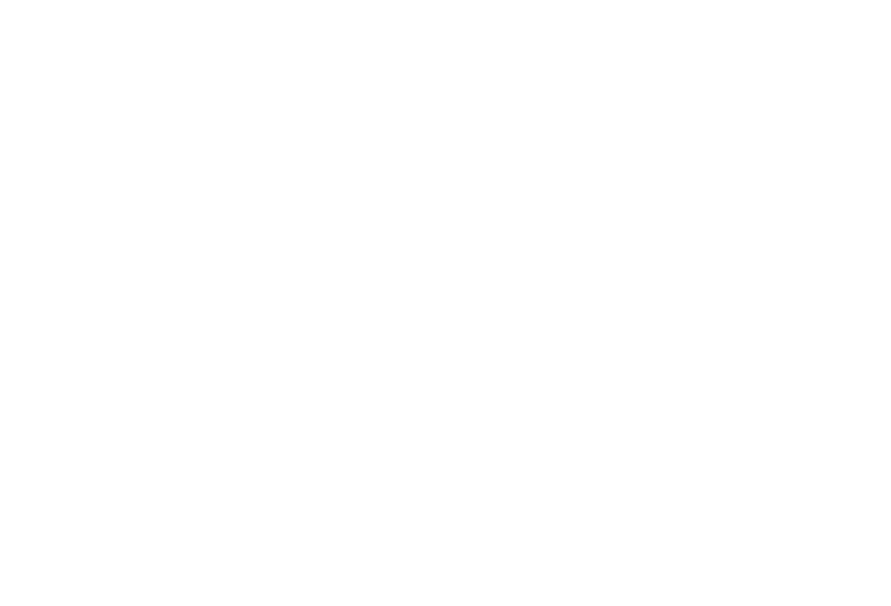
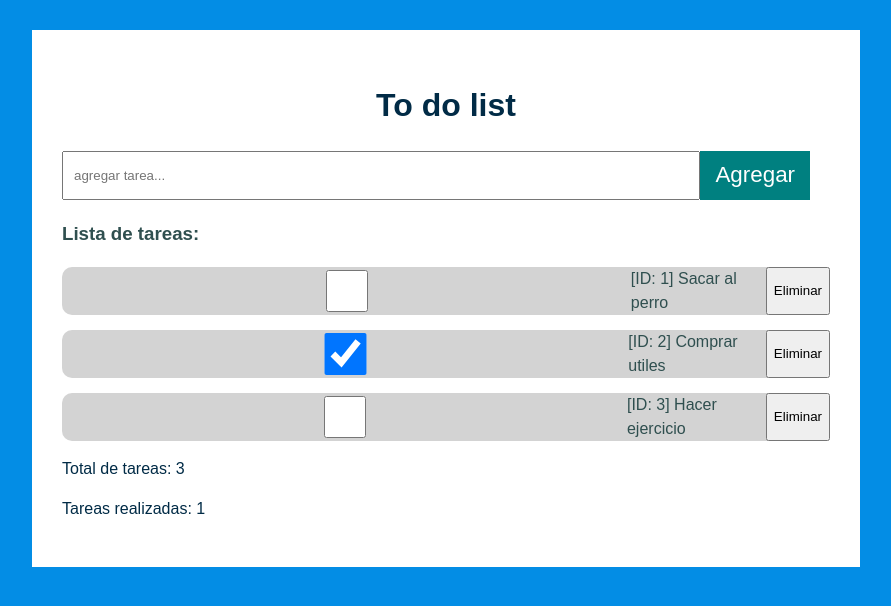
Before and after one commit to CaroFloVal/desafio_toDoList, a plain HTML site: page index.html in a window 1280 px wide. Shown: the whole page, without its empty margins (194-1085 px from the left). Drawn offline with Linux system fonts and the light colour scheme.

Commit message:
funciones

```diff
--- /dev/null
+++ b/assets/css/style.css
@@ -0,0 +1,83 @@
+body {
+    margin: 0;
+    padding: 0;
+    font-size: 16px;
+    font-family: Arial, Helvetica, sans-serif;
+    line-height: 1.5;
+    background-color: #038DE5;
+    color: white;
+  }
+
+  h1 {
+    text-align: center;
+    color: #012B46;
+  }
+
+  .container {
+    margin-top: 30px;
+    margin-bottom: 30px;
+    width: 60%;
+    margin-left: auto;
+    margin-right: auto;
+    background-color: white;
+    padding: 30px;
+  }
+
+  .search {
+    margin-left: auto;
+    margin-right: auto;
+    width: 100%;
+  }
+
+  form {
+    display: flex;
+  }
+
+  input {
+    padding: 15px 10px;
+    outline: none;
+    width: 80%;
+  }
+
+  .li-container {
+    background-color: white;
+    width: 100%;
+    color: darkslategray;
+    margin-top: 20px;
+  }
+
+  ul {
+    padding: 0;
+  }
+
+  li {
+    list-style: none;
+    background-color: lightgray;
+    border-radius: 10px;
+    margin-top: 15px;
+    display: flex;
+  }
+
+  li p {
+    margin: 0;
+    padding: 15px;
+    width: 100%;
+  }
+
+  .btn-add {
+    padding: 5px 15px;
+    border: none;
+    color: white;
+    font-family: fantasy;
+    background-color: teal;
+    font-size: 1.4rem;
+    outline: none;
+  }
+
+  .btn-add:hover {
+    cursor: pointer;
+    background-color: darkcyan;
+  }
+
+ p{ color: #012B46;
+ }
--- a/assets/js/datos.js
+++ b/assets/js/datos.js
@@ -0,0 +1,64 @@
+const listaDeTareas = document.querySelector("#listaTareas");
+const input = document.querySelector('#nuevaTarea');
+const addBtn = document.querySelector('.btn-add');
+const totalTareasElement = document.querySelector('#totalTareas');
+const tareasRealizadasElement = document.querySelector('#tareasRealizadas');
+
+let nextId = 4;
+
+const tareas = [
+    { id: 1, descripcion: 'Sacar al perro', realizada: false },
+    { id: 2, descripcion: 'Comprar utiles', realizada: true },
+    { id: 3, descripcion: 'Hacer ejercicio', realizada: false }
+];
+
+addBtn.addEventListener("click", (e) => {
+    e.preventDefault();
+    const descripcion = input.value;
+    if (descripcion) {
+        tareas.push({ id: nextId++, descripcion: descripcion, realizada: false });
+        input.value = "";
+        actualizarLista();
+    }
+});
+
+function actualizarLista() {
+    let html = "";
+    let tareasRealizadas = 0;
+
+    tareas.forEach(tarea => {
+        html += `<li id="tarea-${tarea.id}">
+                    <input type="checkbox" ${tarea.realizada ? 'checked' : ''} onchange="toggleTarea(${tarea.id})">
+                    <span class="${tarea.realizada ? 'realizada' : ''}">[ID: ${tarea.id}] ${tarea.descripcion}</span>
+                    <button onclick="eliminarTarea(${tarea.id})">Eliminar</button>
+                 </li>`;
+        if (tarea.realizada) tareasRealizadas++;
+    });
+
+    listaDeTareas.innerHTML = html;
+    totalTareasElement.textContent = tareas.length;
+    tareasRealizadasElement.textContent = tareasRealizadas;
+}
+
+function toggleTarea(id) {
+    const tarea = tareas.find(t => t.id === id);
+    if (tarea) {
+        tarea.realizada = !tarea.realizada;
+        actualizarLista();
+    }
+}
+
+function eliminarTarea(id) {
+    const index = tareas.findIndex(t => t.id === id);
+    if (index !== -1) {
+        tareas.splice(index, 1);
+        actualizarLista();
+    }
+}
+
+
+window.toggleTarea = toggleTarea;
+window.eliminarTarea = eliminarTarea;
+
+
+document.addEventListener("DOMContentLoaded", actualizarLista);
--- a/index.html
+++ b/index.html
@@ -3,9 +3,30 @@
 <head>
     <meta charset="UTF-8">
     <meta name="viewport" content="width=device-width, initial-scale=1.0">
-    <title>Document</title>
+    <title>To do list</title>
+    <!-- css -->
+     <link rel="stylesheet" href="./assets/css/style.css">
 </head>
 <body>
+    <div class="container">
+        <h1>To do list</h1>
+        <div class="search">
+            <form>
+                <input type="text" id="nuevaTarea" placeholder="agregar tarea...">
+                <button class="btn-add">Agregar</button>
+            </form>
+        </div>
+        <div class="li-container">
+            <h3>Lista de tareas:</h3>
+            <ul id="listaTareas">
 
+            </ul>
+        </div>
+        <div class="contador">
+            <p>Total de tareas: <span id="totalTareas">0</span></p>
+            <p>Tareas realizadas: <span id="tareasRealizadas">0</span></p>
+        </div>
+    </div>
+    <script src="./assets/js/datos.js"></script>
 </body>
 </html>
```
